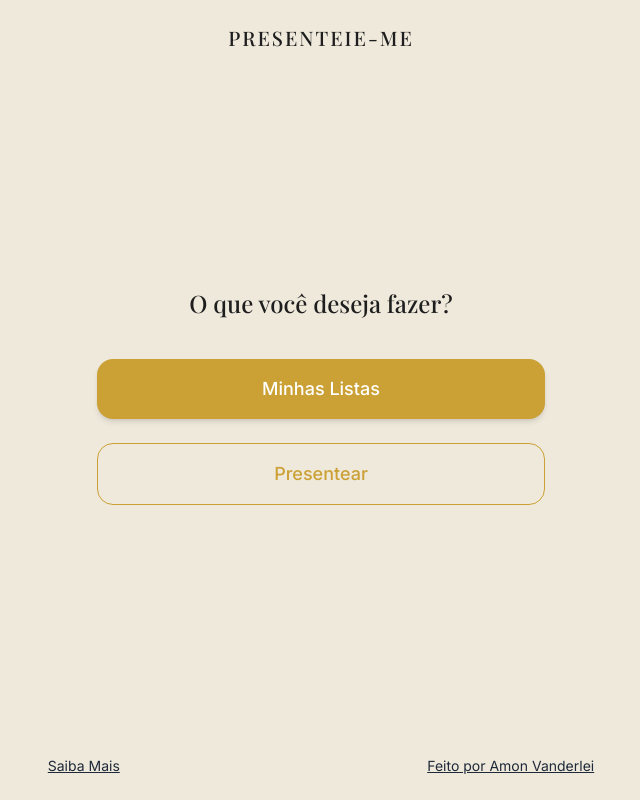
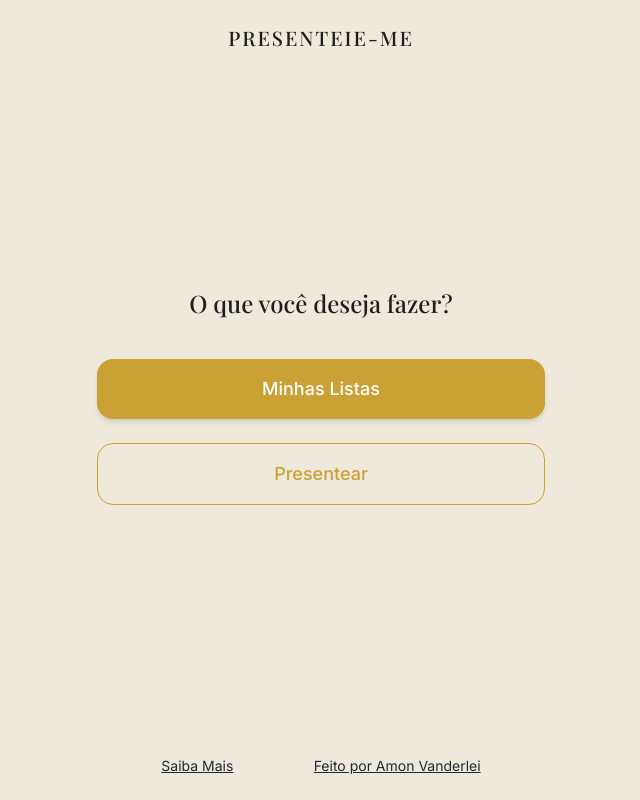
Before and after one commit to AmonVanderlei/presenteie-me, a Next.js app: page / in a window 1280 px wide. Shown: the whole page, without its empty margins (319-959 px from the left). Built offline with nearby package versions, Linux system fonts and the light colour scheme.

Commit message:
Fix layout

```diff
--- a/app/gift/[listCode]/page.tsx
+++ b/app/gift/[listCode]/page.tsx
@@ -103,7 +103,7 @@ export default function GiftListPage() {
 
       {isOpen && selectedPresent && (
         <div className="fixed inset-0 z-50 bg-black opacity-90 flex items-center justify-center px-4">
-          <div className="bg-white rounded-xl max-w-sm w-full p-6 relative">
+          <div className="bg-white rounded-xl max-w-md w-full p-6 relative">
             <button
               onClick={closeModal}
               className="absolute top-2 right-4 text-gray-600 hover:text-black text-xl"
--- a/app/mylists/page.tsx
+++ b/app/mylists/page.tsx
@@ -33,7 +33,7 @@ export default function MyLists() {
     <div className="min-h-screen flex flex-col items-center justify-between px-6 py-6">
       <Header />
 
-      <section className="w-11/12 flex flex-col gap-6">
+      <section className="w-11/12 max-w-md flex flex-col gap-6">
         <div>
           <div className="flex justify-between items-center mb-2">
             <h2 className="text-lg font-semibold mb-2">Minhas listas</h2>
--- a/components/Footer.tsx
+++ b/components/Footer.tsx
@@ -1,6 +1,6 @@
 export default function Footer() {
   return (
-    <footer className="w-11/12 mt-20 text-sm text-gray-800 flex gap-4 flex-wrap justify-evenly">
+    <footer className="w-11/12 max-w-md mt-20 text-sm text-gray-800 flex gap-4 flex-wrap justify-evenly">
       <a
         className="underline"
         href="https://github.com/AmonVanderlei/presenteie-me"
--- a/components/Header.tsx
+++ b/components/Header.tsx
@@ -30,7 +30,7 @@ export default function Header() {
     return () => document.removeEventListener("mousedown", handleClickOutside);
   }, [showModal]);
   return (
-    <header className="w-full flex justify-between items-center mb-10">
+    <header className="w-full max-w-md flex justify-between items-center mb-10">
       <Link href="/" className="text-xl tracking-widest font-title">
         PRESENTEIE-ME
       </Link>
```
